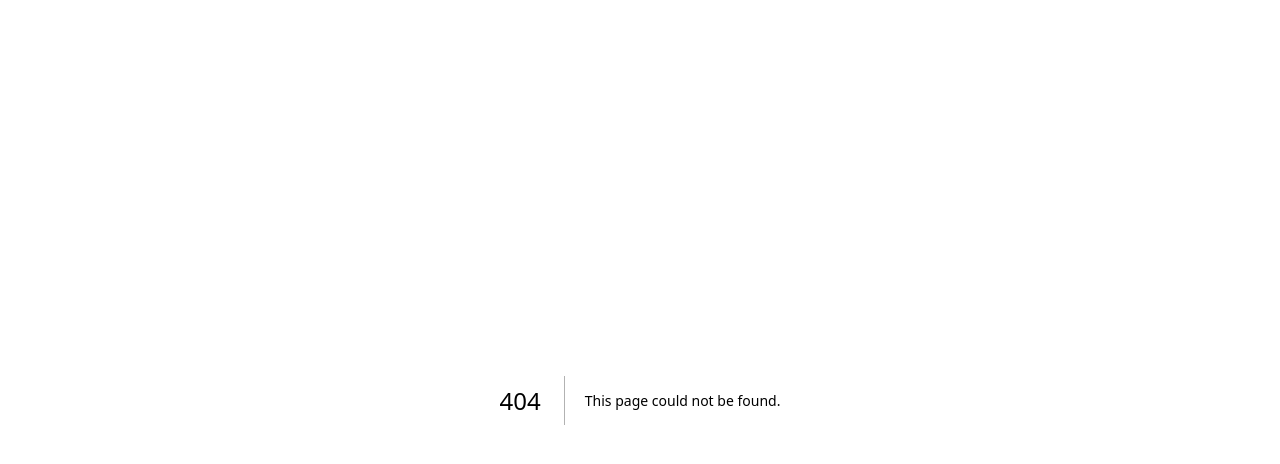
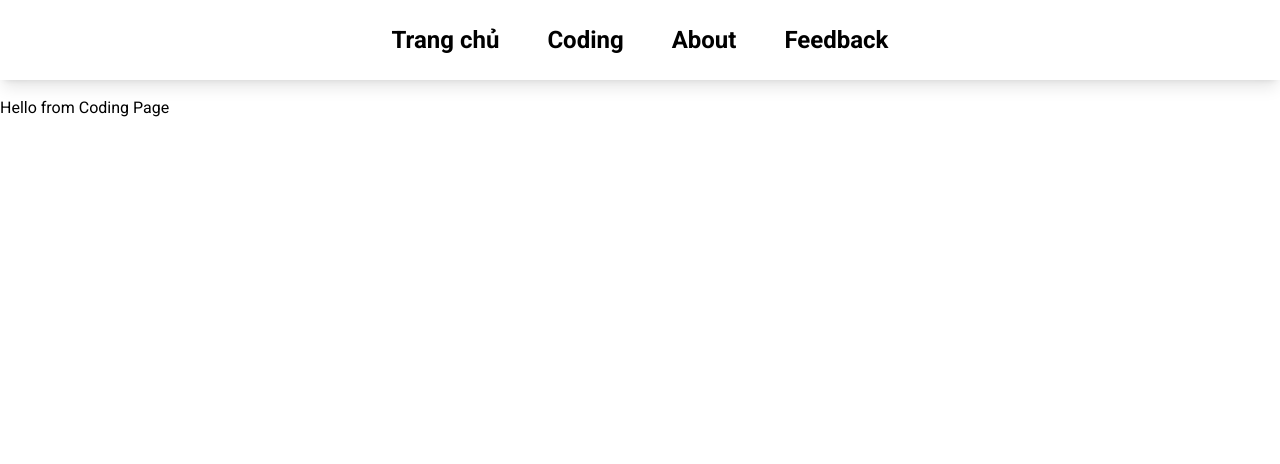
Before and after one commit to truongthienloc/risc-v-frontend, a Next.js app: page /coding in a window 1280 px wide. Before the commit this address had no page. Shown: the top 464 px of the page. Built offline with nearby package versions, Linux system fonts and the light colour scheme.

Commit message:
Set up project

```diff
--- /dev/null
+++ b/src/interfaces/app.ts
@@ -0,0 +1,10 @@
+import { NextPage } from "next";
+import { AppProps } from "next/app";
+
+export type NextPageWithLayout<P = {}, IP = P> = NextPage<P, IP> & {
+    getLayout?: (page: React.ReactNode) => React.ReactNode;
+}
+
+export interface AppPropsWithLayout extends AppProps {
+    Component: NextPageWithLayout
+}
--- /dev/null
+++ b/src/layouts/DefaultLayout/NavBar.tsx
@@ -0,0 +1,22 @@
+import Link from "next/link";
+
+function NavBar() {
+    return (
+        <nav className='flex flex-row w-full p-6 shadow-lg justify-center gap-12 text-2xl font-bold'>
+            <Link className='hover:text-[#1976d2]' href={'/'} >
+                Trang chủ
+            </Link>
+            <Link className='hover:text-[#1976d2]' href={'/coding'} >
+                Coding
+            </Link>
+            <Link className='hover:text-[#1976d2]' href={'/feedback'} >
+                About
+            </Link>
+            <Link className='hover:text-[#1976d2]' href={'/feedback'} >
+                Feedback
+            </Link>
+        </nav>
+    );
+}
+
+export default NavBar;
--- /dev/null
+++ b/src/layouts/DefaultLayout/index.tsx
@@ -0,0 +1,17 @@
+import React from 'react'
+import NavBar from './NavBar';
+
+interface DefaultLayoutProps {
+	children: React.ReactNode
+}
+
+function DefaultLayout({children}: DefaultLayoutProps) {
+	return (
+	<div className='w-full min-h-screen flex flex-col gap-4'>
+		<NavBar />
+		{children}
+	</div>
+	);
+}
+
+export default DefaultLayout
--- a/src/pages/_app.tsx
+++ b/src/pages/_app.tsx
@@ -1,6 +1,31 @@
-import '~/styles/globals.css'
-import type { AppProps } from 'next/app'
+import '~/styles/globals.scss'
+import 'react-toastify/dist/ReactToastify.css'
+import type {AppPropsWithLayout} from '~/interfaces/app'
+import Head from 'next/head'
+import DefaultLayout from '~/layouts/DefaultLayout'
+import {ToastContainer} from 'react-toastify'
 
-export default function App({ Component, pageProps }: AppProps) {
-  return <Component {...pageProps} />
+export default function App({Component, pageProps}: AppPropsWithLayout) {
+	const getLayout =
+		Component.getLayout ?? ((page) => <DefaultLayout>{page}</DefaultLayout>)
+	return getLayout(
+		<>
+			<Head>
+				<title>RISC-V</title>
+				<meta charSet='utf-8' />
+			</Head>
+			<Component {...pageProps} />
+			<ToastContainer
+				position='top-right'
+				autoClose={3000}
+				hideProgressBar={false}
+				newestOnTop={false}
+				closeOnClick
+				rtl={false}
+				pauseOnFocusLoss
+				draggable
+				theme='light'
+			/>
+		</>
+	)
 }
--- /dev/null
+++ b/src/pages/coding/index.tsx
@@ -0,0 +1,9 @@
+
+
+function CodingPage() {
+    return (
+        <div>Hello from Coding Page</div>
+    );
+}
+
+export default CodingPage;
--- /dev/null
+++ b/src/styles/_variable.scss
@@ -0,0 +1,4 @@
+@import url('https://fonts.googleapis.com/css2?family=Roboto:wght@300;400;500;700&display=swap');
+
+$primary-color: #1976d2;
+$default-font: 'Roboto';
--- a/src/styles/globals.css
+++ /dev/null
@@ -1,27 +0,0 @@
-@tailwind base;
-@tailwind components;
-@tailwind utilities;
-
-:root {
-  --foreground-rgb: 0, 0, 0;
-  --background-start-rgb: 214, 219, 220;
-  --background-end-rgb: 255, 255, 255;
-}
-
-@media (prefers-color-scheme: dark) {
-  :root {
-    --foreground-rgb: 255, 255, 255;
-    --background-start-rgb: 0, 0, 0;
-    --background-end-rgb: 0, 0, 0;
-  }
-}
-
-body {
-  color: rgb(var(--foreground-rgb));
-  background: linear-gradient(
-      to bottom,
-      transparent,
-      rgb(var(--background-end-rgb))
-    )
-    rgb(var(--background-start-rgb));
-}
--- /dev/null
+++ b/src/styles/globals.scss
@@ -0,0 +1,16 @@
+@tailwind base;
+@tailwind components;
+@tailwind utilities;
+
+@import './variable';
+
+:root {
+  --foreground-rgb: 0, 0, 0;
+  --background-start-rgb: 214, 219, 220;
+  --background-end-rgb: 255, 255, 255;
+}
+
+body {
+  color: rgb(var(--foreground-rgb));
+  font-family: $default-font;
+}
--- a/tailwind.config.ts
+++ b/tailwind.config.ts
@@ -4,7 +4,7 @@ const config: Config = {
   content: [
     './src/pages/**/*.{js,ts,jsx,tsx,mdx}',
     './src/components/**/*.{js,ts,jsx,tsx,mdx}',
-    './src/app/**/*.{js,ts,jsx,tsx,mdx}',
+    './src/layouts/**/*.{js,ts,jsx,tsx,mdx}',
   ],
   theme: {
     extend: {
```
Also changed, not shown: package.json (+12 -1 lines), 2 other files (tests, documents, lock files or other folders).
